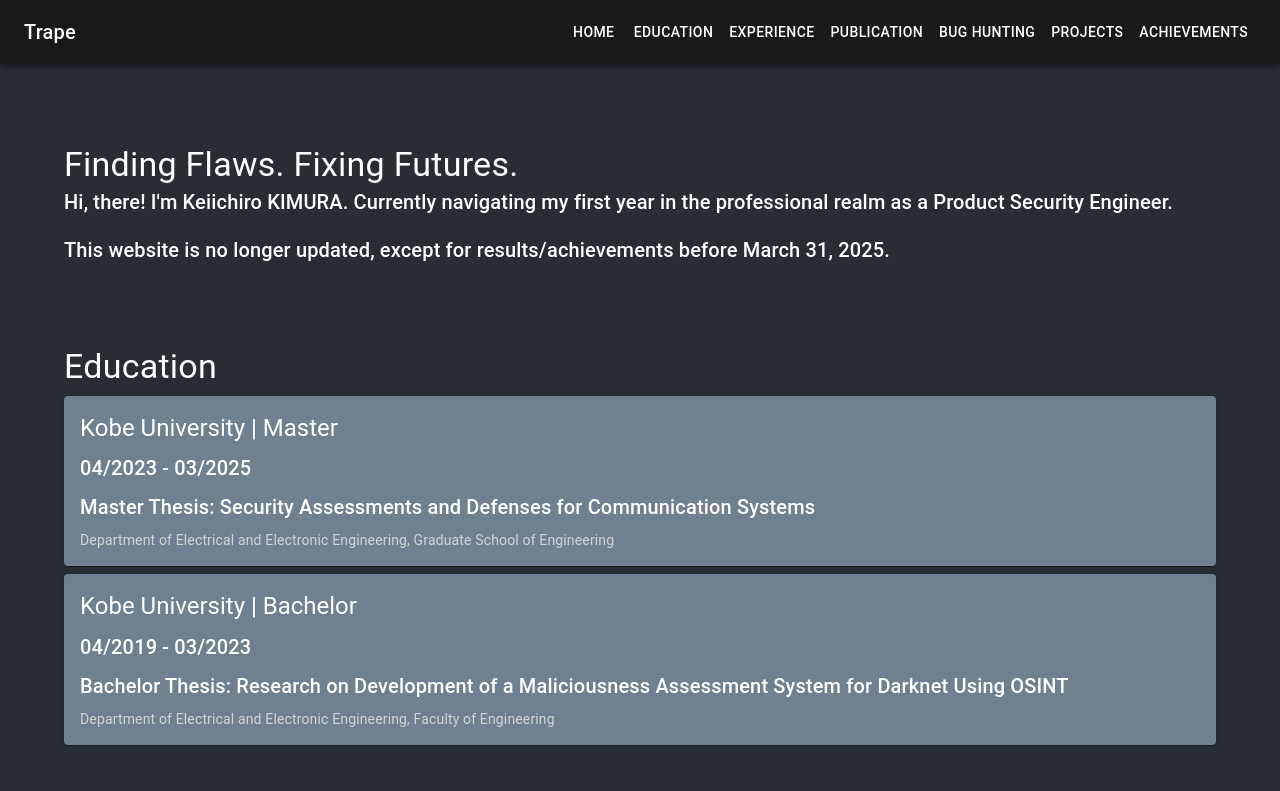
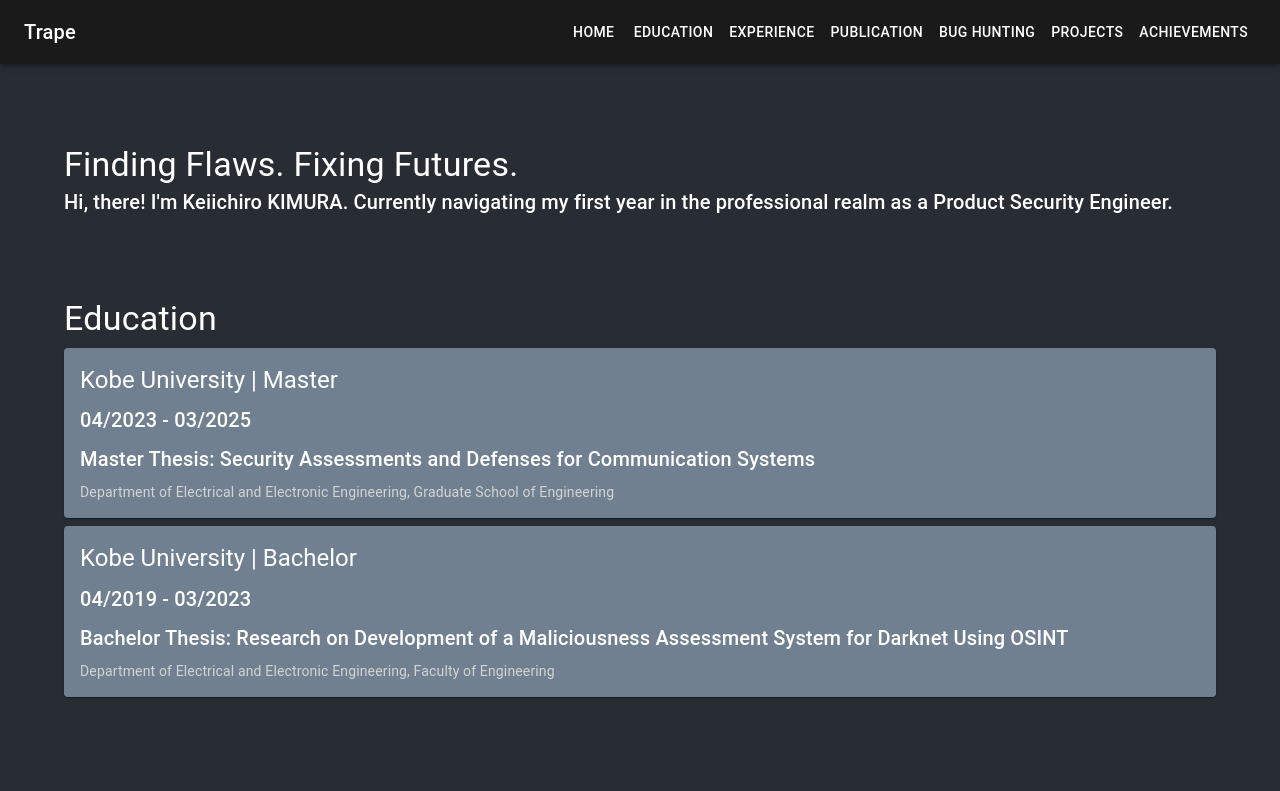
Before and after one commit to trapedev/trapedev.github.io, a React (Create React App) app in the folder app/: page / in a window 1280 px wide. Shown: the top 791 px of the page. Built offline with nearby package versions, Linux system fonts and the light colour scheme.

Commit message:
commit all changes

```diff
--- a/app/src/pages/home/Bio.tsx
+++ b/app/src/pages/home/Bio.tsx
@@ -7,10 +7,10 @@ const Bio = () => {
       <Typography variant="h6">
         Hi, there! I'm Keiichiro KIMURA. Currently navigating my first year in the professional realm as a Product Security Engineer.
       </Typography>
-      <Typography variant="h6" sx={{ mt: 2 }}>
+      {/* <Typography variant="h6" sx={{ mt: 2 }}>
         This website is no longer updated, except for results/achievements
         before March 31, 2025.
-      </Typography>
+      </Typography> */}
     </>
   );
 };
```
Also changed, not shown: 6 other files (tests, documents, lock files or other folders).
